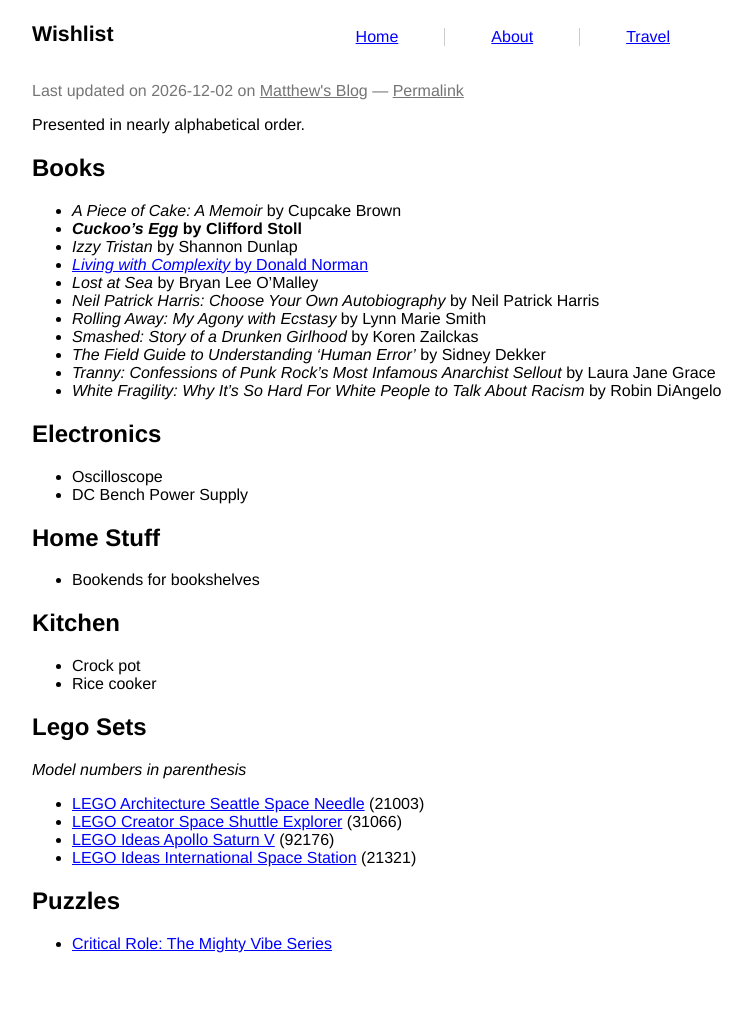
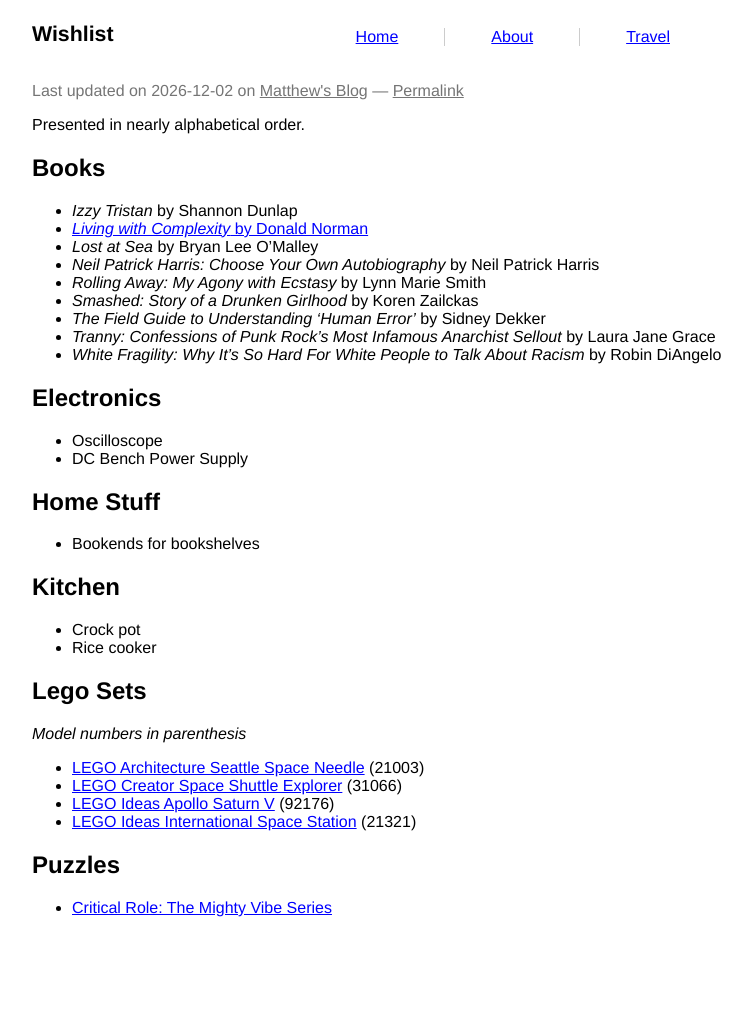
Before and after one commit to prplecake/jrgnsn.net, a Jekyll site: the page built from wishlist.md, in a window 1280 px wide. Shown: the whole page, without its empty margins (258-1010 px from the left). Built offline with Jekyll 4.4.1, drawn with Linux system fonts in a browser that asks for light colours; comment, search, counter and statistics services are not loaded; after the commit the page ends 973 px from its top, so only the background shows below that.

Commit message:
Remove received books from wishlist

```diff
--- a/wishlist.md
+++ b/wishlist.md
@@ -8,8 +8,6 @@
 Presented in nearly alphabetical order.
 
 ## Books
-* *A Piece of Cake: A Memoir* by Cupcake Brown
-* ***Cuckoo's Egg* by Clifford Stoll**
 * *Izzy Tristan* by Shannon Dunlap
 * [*Living with Complexity* by Donald Norman](https://mitpress.mit.edu/books/living-complexity)
 * *Lost at Sea* by Bryan Lee O'Malley
```
